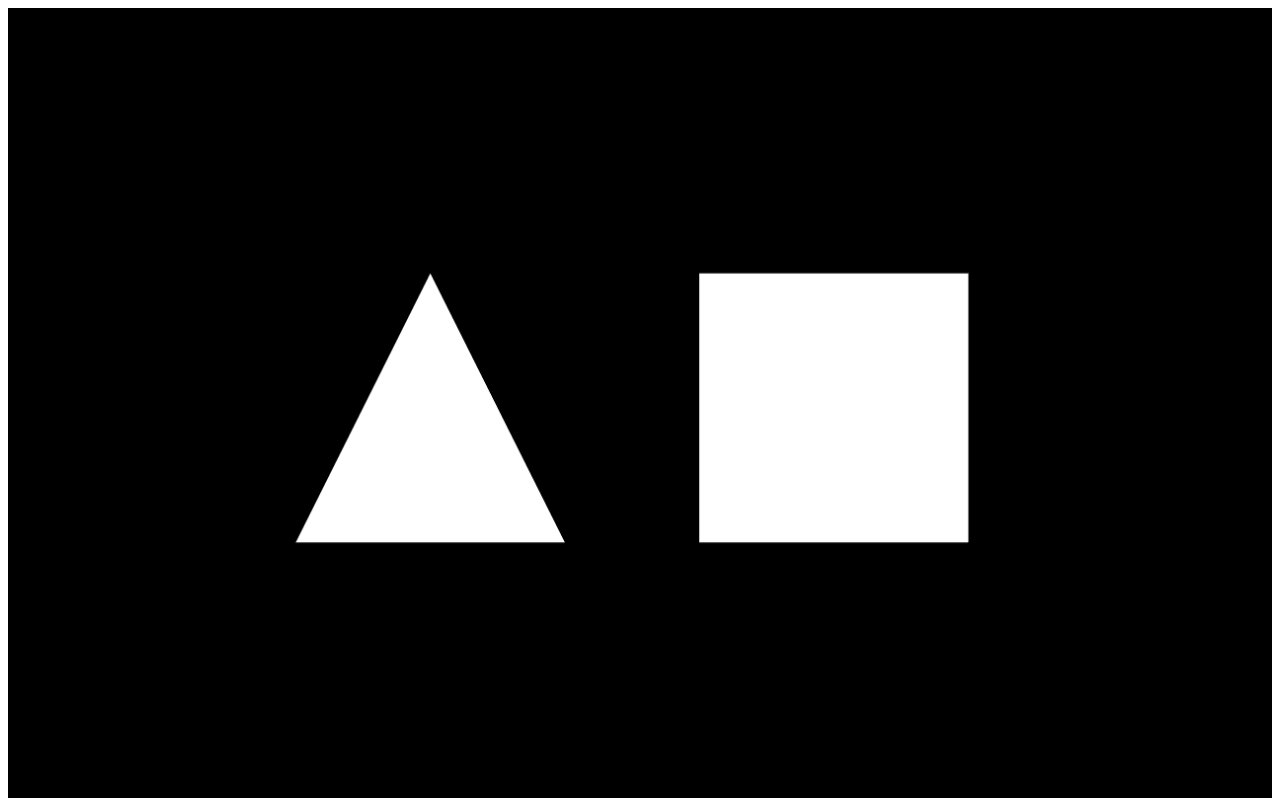
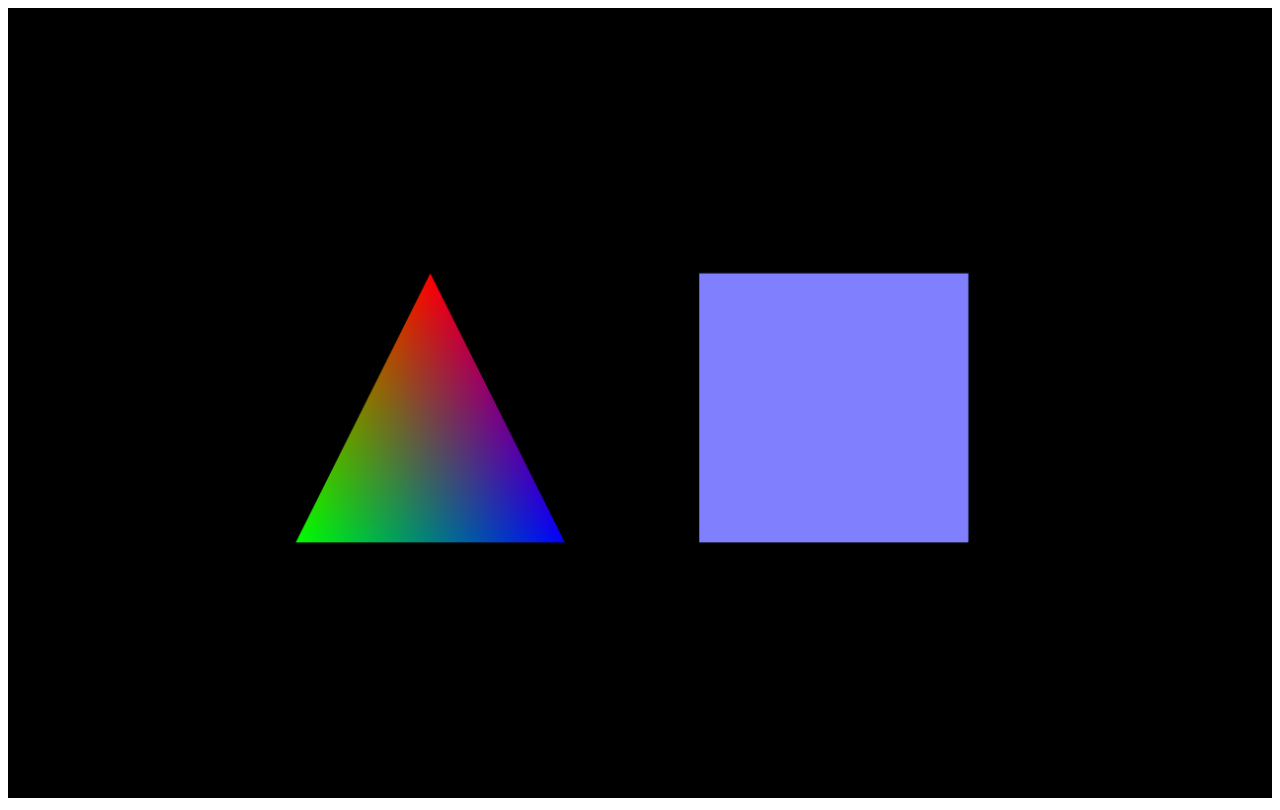
Before and after one commit to bheiskell/graphics-studies, a plain HTML site: page 02-webgl/index.html in a window 1280 px wide. Drawn offline with nearby package versions, Linux system fonts and the light colour scheme.

Commit message:
Adding color via a varying attribute per lesson two.

```diff
--- a/02-webgl/index.html
+++ b/02-webgl/index.html
@@ -8,20 +8,26 @@
 
     <script type="x-shader/x-vertex" id="2d-shader-vertex">
         attribute vec3 aVertexPosition;
+        attribute vec4 aVertexColor;
 
         uniform mat4 uPerspectiveMatrix;
         uniform mat4 uMovementMatrix;
 
+        varying vec4 vColor;
+
         void main(void) {
             gl_Position = uPerspectiveMatrix * uMovementMatrix * vec4(aVertexPosition, 1.0);
+            vColor = aVertexColor;
         }
     </script>
 
     <script type="x-shader/x-fragment" id="2d-shader-fragment">
         precision mediump float;
 
+        varying vec4 vColor;
+
         void main(void) {
-            gl_FragColor = vec4(1.0, 1.0, 1.0, 1.0);
+            gl_FragColor = vColor;
         }
     </script>
 
--- a/02-webgl/webgl.js
+++ b/02-webgl/webgl.js
@@ -64,7 +64,9 @@ $(function() {
         gl.useProgram(program);
 
         program.vertexPositionAttribute = gl.getAttribLocation(program, 'aVertexPosition');
+        program.vertexColorAttribute = gl.getAttribLocation(program, 'aVertexColor');
         gl.enableVertexAttribArray(program.vertexPositionAttribute);
+        gl.enableVertexAttribArray(program.vertexColorAttribute);
 
         program.perspectiveMatrixUniform = gl.getUniformLocation(program, 'uPerspectiveMatrix');
         program.movementMatrixUniform = gl.getUniformLocation(program, 'uMovementMatrix');
@@ -94,6 +96,22 @@ $(function() {
         return vertexBuffer;
     };
 
+    var colorTriangle = function() {
+        var vertices = [
+             1.0,  0.0,  0.0, 1.0,
+             0.0,  1.0,  0.0, 1.0,
+             0.0,  0.0,  1.0, 1.0
+        ];
+        var vertexBuffer = gl.createBuffer();
+        vertexBuffer.itemSize = 4;
+        vertexBuffer.numItems = vertices.length / vertexBuffer.itemSize;
+
+        gl.bindBuffer(gl.ARRAY_BUFFER, vertexBuffer);
+        gl.bufferData(gl.ARRAY_BUFFER, new Float32Array(vertices), gl.STATIC_DRAW);
+
+        return vertexBuffer;
+    };
+
     var drawSquare = function() {
         var vertices = [
              1.0,  1.0,  0.0,
@@ -104,6 +122,23 @@ $(function() {
 
         var vertexBuffer = gl.createBuffer();
         vertexBuffer.itemSize = 3;
+        vertexBuffer.numItems = vertices.length / vertexBuffer.itemSize;
+
+        gl.bindBuffer(gl.ARRAY_BUFFER, vertexBuffer);
+        gl.bufferData(gl.ARRAY_BUFFER, new Float32Array(vertices), gl.STATIC_DRAW);
+
+        return vertexBuffer;
+    };
+
+    var colorSquare = function() {
+        var vertices = [
+             0.5,  0.5,  1.0, 1.0,
+             0.5,  0.5,  1.0, 1.0,
+             0.5,  0.5,  1.0, 1.0,
+             0.5,  0.5,  1.0, 1.0
+        ];
+        var vertexBuffer = gl.createBuffer();
+        vertexBuffer.itemSize = 4;
         vertexBuffer.numItems = vertices.length / vertexBuffer.itemSize;
 
         gl.bindBuffer(gl.ARRAY_BUFFER, vertexBuffer);
@@ -127,12 +162,16 @@ $(function() {
         mat4.translate(movementMatrix, [-1.5, 0.0, -7.0]);
         gl.bindBuffer(gl.ARRAY_BUFFER, triangleVertexBuffer);
         gl.vertexAttribPointer(program.vertexPositionAttribute, triangleVertexBuffer.itemSize, gl.FLOAT, false, 0, 0);
+        gl.bindBuffer(gl.ARRAY_BUFFER, triangleColorBuffer);
+        gl.vertexAttribPointer(program.vertexColorAttribute, triangleColorBuffer.itemSize, gl.FLOAT, false, 0, 0);
         setMatrixUniforms();
         gl.drawArrays(gl.TRIANGLES, 0, triangleVertexBuffer.numItems);
 
         mat4.translate(movementMatrix, [3.0, 0.0, 0.0]);
         gl.bindBuffer(gl.ARRAY_BUFFER, squareVertexBuffer);
         gl.vertexAttribPointer(program.vertexPositionAttribute, squareVertexBuffer.itemSize, gl.FLOAT, false, 0, 0);
+        gl.bindBuffer(gl.ARRAY_BUFFER, squareColorBuffer);
+        gl.vertexAttribPointer(program.vertexColorAttribute, squareColorBuffer.itemSize, gl.FLOAT, false, 0, 0);
         setMatrixUniforms();
         gl.drawArrays(gl.TRIANGLE_STRIP, 0, squareVertexBuffer.numItems);
     };
@@ -147,6 +186,8 @@ $(function() {
 
     var triangleVertexBuffer = drawTriangle();
     var squareVertexBuffer = drawSquare();
+    var triangleColorBuffer = colorTriangle();
+    var squareColorBuffer = colorSquare();
 
     drawScene();
 });
```
